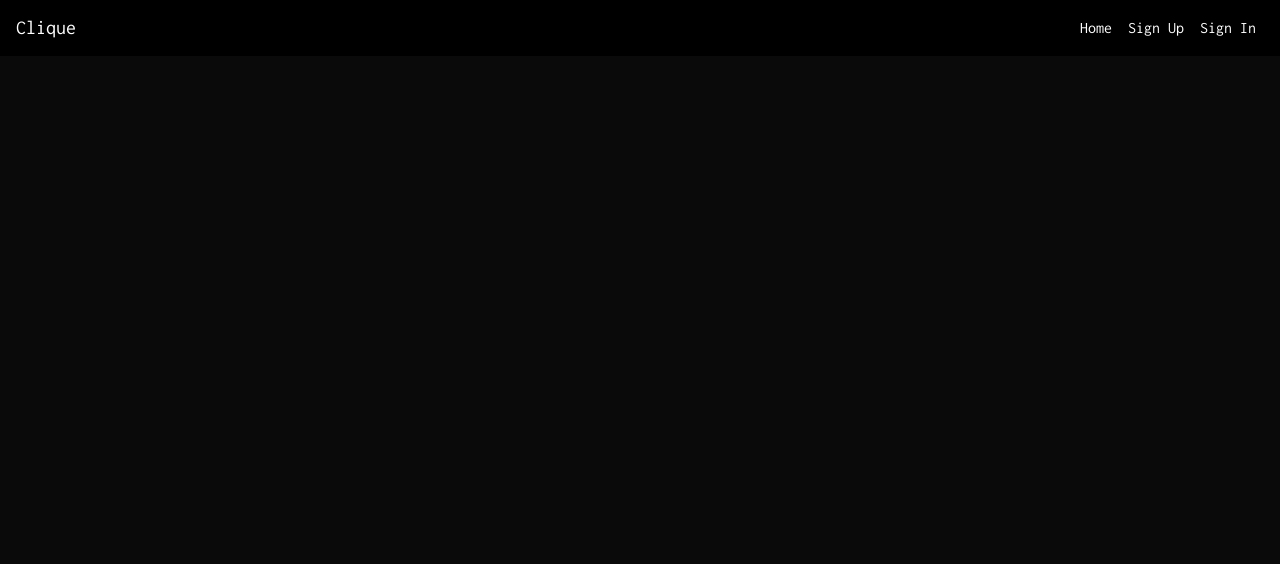
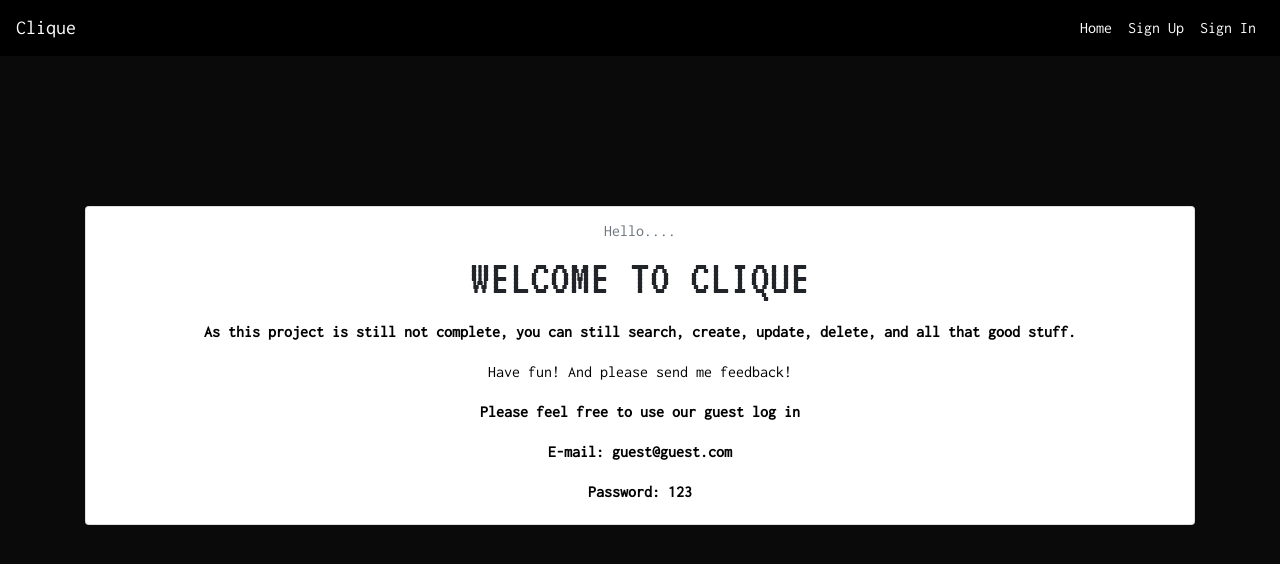
Before and after one commit to austintorres/clique-client, a React app: page /#/ in a window 1280 px wide. Shown: the top 564 px of the page. Built offline with nearby package versions, Linux system fonts and the light colour scheme; a web font is replaced by a local one.

Commit message:
New home path added
Card with guest login added

```diff
--- a/src/components/App/App.js
+++ b/src/components/App/App.js
@@ -12,6 +12,7 @@ import GameIndex from '../GameActions/GameIndex'
 import GameCreate from '../GameActions/GameCreate'
 import GameShow from '../GameActions/GameShow'
 import GameEdit from '../GameActions/GameEdit'
+import GuestLogin from '../Guest/GuestLogin'
 
 class App extends Component {
   constructor () {
@@ -52,6 +53,9 @@ class App extends Component {
           <Route path='/sign-in' render={() => (
             <SignIn msgAlert={this.msgAlert} setUser={this.setUser} />
           )} />
+          <Route user={user} exact path='/' render={() => (
+            <GuestLogin msgAlert={this.msgAlert} user={user} />
+          )} />
           <AuthenticatedRoute user={user} path='/sign-out' render={() => (
             <SignOut msgAlert={this.msgAlert} clearUser={this.clearUser} user={user} />
           )} />
--- /dev/null
+++ b/src/components/Guest/GuestLogin.js
@@ -0,0 +1,24 @@
+import React from 'react'
+import Card from 'react-bootstrap/Card'
+
+const GuestLogin = () => {
+  return (
+    <div className="guest-box">
+      <Card>
+        <Card.Body>
+          <Card.Subtitle className="mb-2 text-muted">Hello....</Card.Subtitle>
+          <Card.Title>Welcome to Clique</Card.Title>
+          <Card.Text><strong>As this project is still not complete, you can still search, create, update, delete, and all that good stuff.</strong></Card.Text>
+          <Card.Text>Have fun! And please send me feedback!</Card.Text>
+          <strong>
+          <Card.Text>Please feel free to use our guest log in</Card.Text>
+          <Card.Text>E-mail: guest@guest.com</Card.Text>
+          <Card.Text>Password: 123</Card.Text>
+          </strong>
+        </Card.Body>
+      </Card>
+    </div>
+  )
+}
+
+export default GuestLogin
--- a/src/index.scss
+++ b/src/index.scss
@@ -174,6 +174,20 @@ ul, li {
 }
 //
 
+.guest-box {
+  position: relative;
+  top: 150px;
+  left:0;
+  right:0;
+  text-align: center;
+  font-family: 'Inconsolata', monospace;
+  background-color: #fff;
+  -moz-border-radius: 10px;
+  -webkit-border-radius: 10px;
+  border-radius: 10px;
+  -khtml-border-radius: 10px
+}
+
 .form-title {
   font-family: 'VT323', monospace;
   text-transform: uppercase;
```
